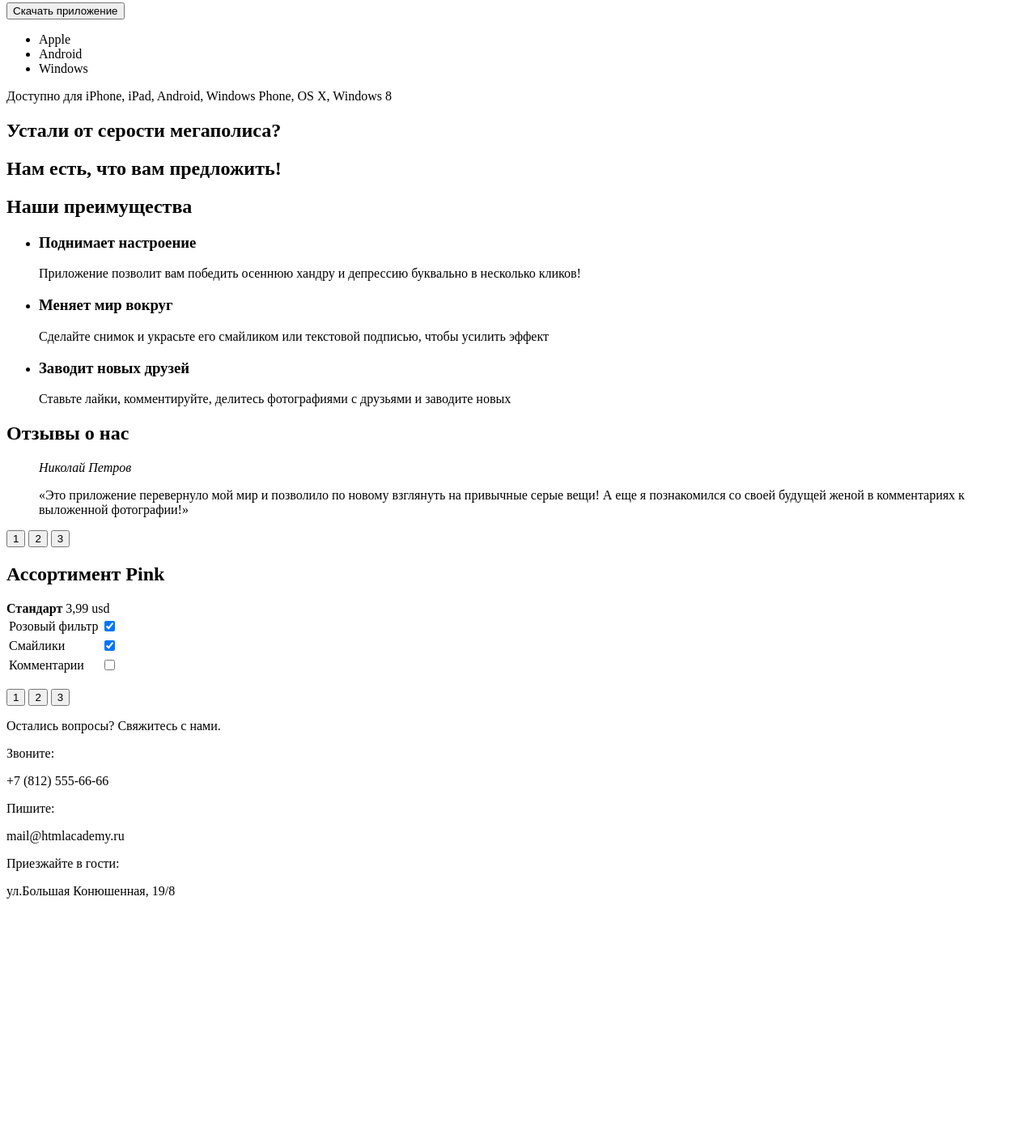
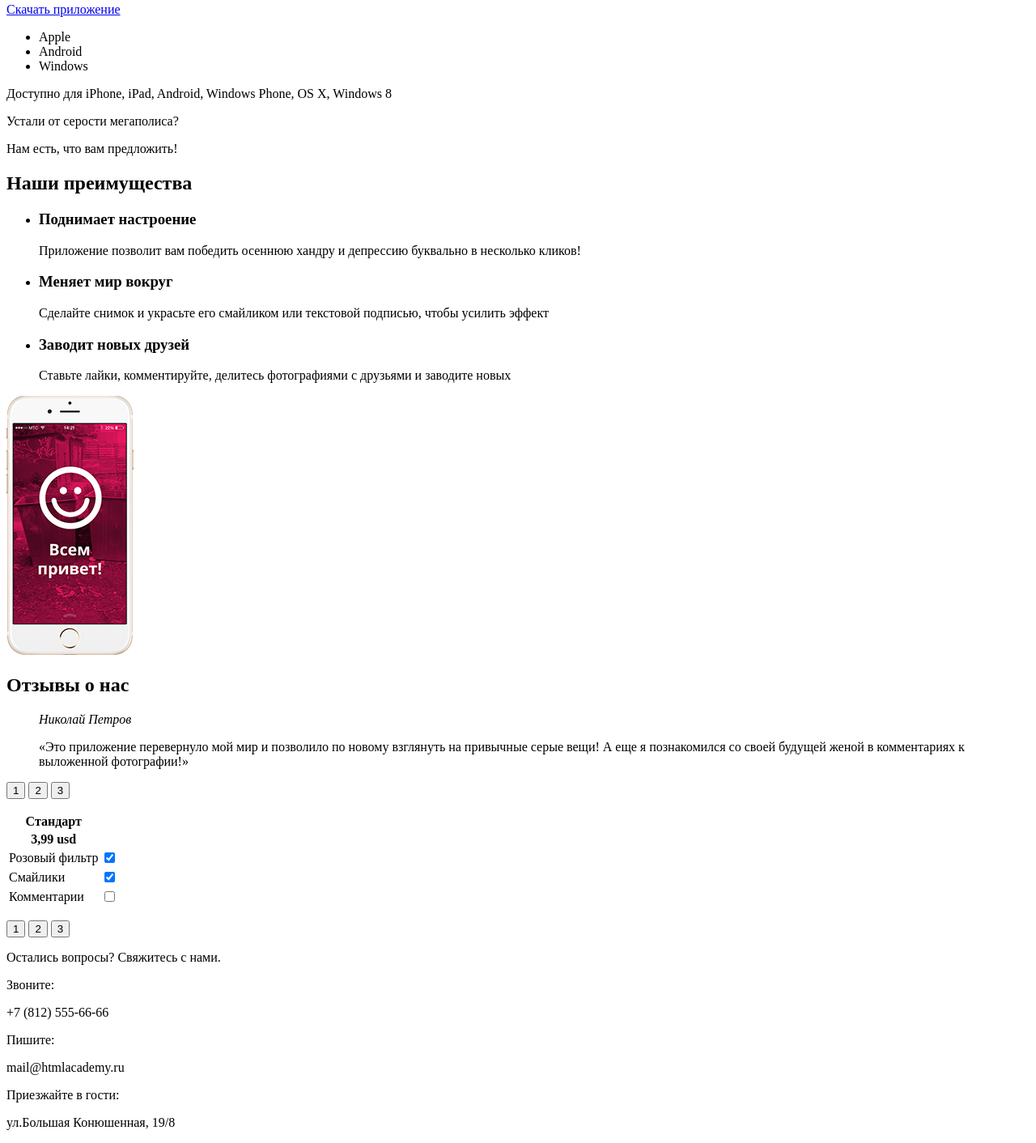
Before and after one commit to 4y6aka/270623-pink, a website: page source/index.html in a window 1280 px wide. Shown: the part 156-1568 px from the top of the page at 81% size. Before the commit the page ends 1282 px from the top, so only its background shows below. Drawn offline with Linux system fonts and the light colour scheme.

Commit message:
Исправил согласно замечаниям. Кроме пункта, который относился 91-92 строке старого файла. По этому моменту я отпишусь в скайп.

```diff
--- a/source/index.html
+++ b/source/index.html
@@ -32,7 +32,7 @@
 
     <main class="page-main">
       <section class="download">
-        <button class="download__button button">Скачать приложение</button>
+        <a class="download__button button" href="#">Скачать приложение</a>
         <ul class="download__system-list">
           <li class="download__system-version">Apple</li>
           <li class="download__system-version">Android</li>
@@ -43,8 +43,8 @@
         </p>
       </section>
       <section class="slogan">
-        <h2 class="slogan__text">Устали от серости мегаполиса?</h2>
-        <h2 class="slogan__text">Нам есть, что вам предложить!</h2>
+        <p class="slogan__text">Устали от серости мегаполиса?</p>
+        <p class="slogan__text">Нам есть, что вам предложить!</p>
       </section>
       <section class="advantages">
         <h2 class="visually-hidden">Наши преимущества</h2>
@@ -62,6 +62,7 @@
             <p class="advantages__description">Ставьте лайки, комментируйте, делитесь фотографиями с друзьями и заводите новых</p>
           </li>
         </ul>
+        <img class="advantages__iphone-image" src="img/iphone-screen-mobile.jpg" width="157" height="320" alt="Pink iPhone">
       </section>
       <section class="reviews">
         <div class="reviews__wrapper slider">
@@ -81,12 +82,15 @@
       </section>
       <section class="goods">
         <div class="goods__wrapper slider">
-          <header class="goods__header">
-            <h2 class="visually-hidden">Ассортимент Pink</h2>
-            <b class="goods__name">Стандарт</b>
-            <span class="goods__price">3,99 usd</span>
-          </header>
           <table class="goods__list">
+            <thead class="goods__header">
+              <tr>
+                <th class="goods__name">Стандарт</th>
+              </tr>
+              <tr>
+                <th class="goods__price">3,99 usd</th>
+              </tr>
+            </thead>
             <tr>
               <td class="goods__feature">Розовый фильтр</td>
               <td class="goods__feature-exist"><input type="checkbox" checked></td>
@@ -112,12 +116,18 @@
     <footer class="page-footer">
       <div class="page-footer__contacts contacts">
         <p class="contacts__recourse">Остались вопросы? Свяжитесь с нами.</p>
-        <p class="contacts__text">Звоните:</p>
-        <p class="contacts__info contacts__phone">+7 (812) 555-66-66</p>
-        <p class="contacts__text">Пишите:</p>
-        <p class="contacts__info contacts__email">mail@htmlacademy.ru</p>
-        <p class="contacts__text">Приезжайте в гости:</p>
-        <p class="contacts__info contacts__adress">ул.Большая Конюшенная, 19/8</p>
+        <div class="contacts__info-block">
+          <p class="contacts__text">Звоните:</p>
+          <p class="contacts__info">+7 (812) 555-66-66</p>
+        </div>
+        <div class="contacts__info-block">
+          <p class="contacts__text">Пишите:</p>
+          <p class="contacts__info">mail@htmlacademy.ru</p>
+        </div>
+        <div class="contacts__info-block">
+          <p class="contacts__text">Приезжайте в гости:</p>
+          <p class="contacts__info">ул.Большая Конюшенная, 19/8</p>
+        </div>
       </div>
     </footer>
   </body>
```
